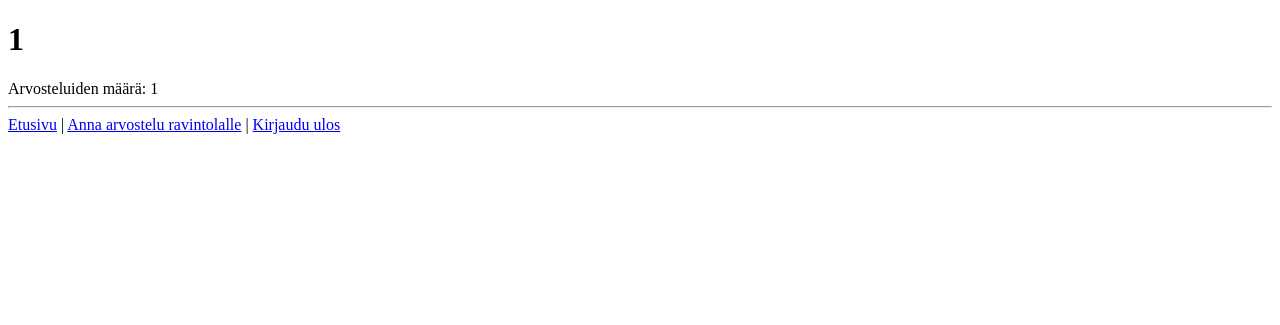
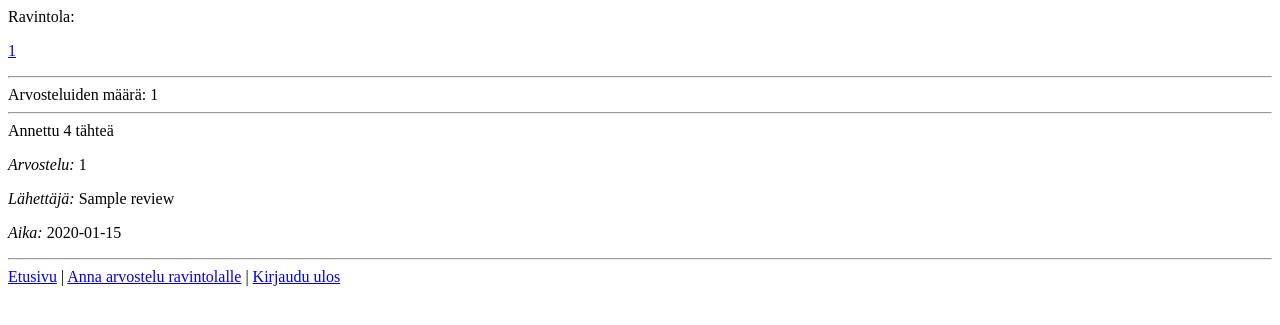
Before and after one commit to Noraelisa/DataBaseApp, a Flask app: template template/restaurant_rev.html in a window 1280 px wide. Shown: the top 325 px of the page. Run offline with Flask 2, Linux system fonts and the light colour scheme; the template is opened without the code that fills it: most values are stand-ins (such as "Sample title", 1, 10 or a date in 2020).

Commit message:
ravintolan id muoks2

```diff
--- a/template/restaurant_rev.html
+++ b/template/restaurant_rev.html
@@ -4,11 +4,27 @@
     <head>
         <title>Restaurants reviews</title>
     </head>
-
-    <h1>{{ restaurant.id }}</h1>
+    Ravintola:
+    <p>
+    {% for restaurant in restaurants %}
+    <a href="/restaurantrev/{{ restaurant.id }}">{{ restaurant[0] }}</a>
+    <p>
+    {% endfor %}
+    <hr>
 
     Arvosteluiden määrä: {{ count }}
     <hr>
+
+    {% for review in reviews %}
+    Annettu {{ stars }} tähteä
+    <p>
+    <i>Arvostelu:</i> {{ review[0] }}
+    <p>
+    <i>Lähettäjä:</i> {{ review[1] }}
+    <p>
+    <i>Aika:</i> {{ review[2].strftime("%Y-%m-%d %H:%M:%S") }}
+    <hr>
+    {% endfor %}
 
     <nav>
         <a href="/">Etusivu</a> | <a href="/restaurant">Anna arvostelu ravintolalle</a> | <a href="/logout">Kirjaudu ulos</a>
```
